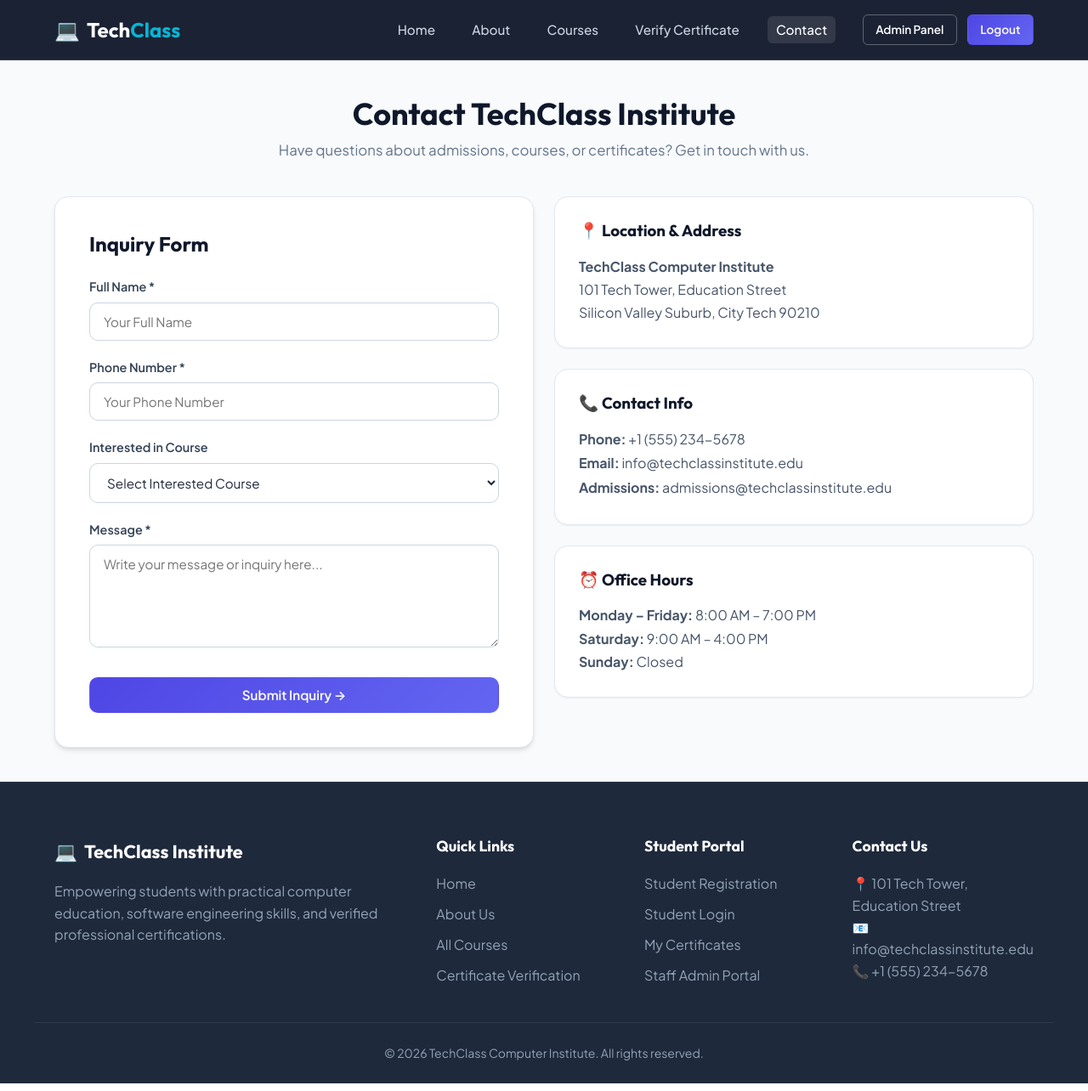
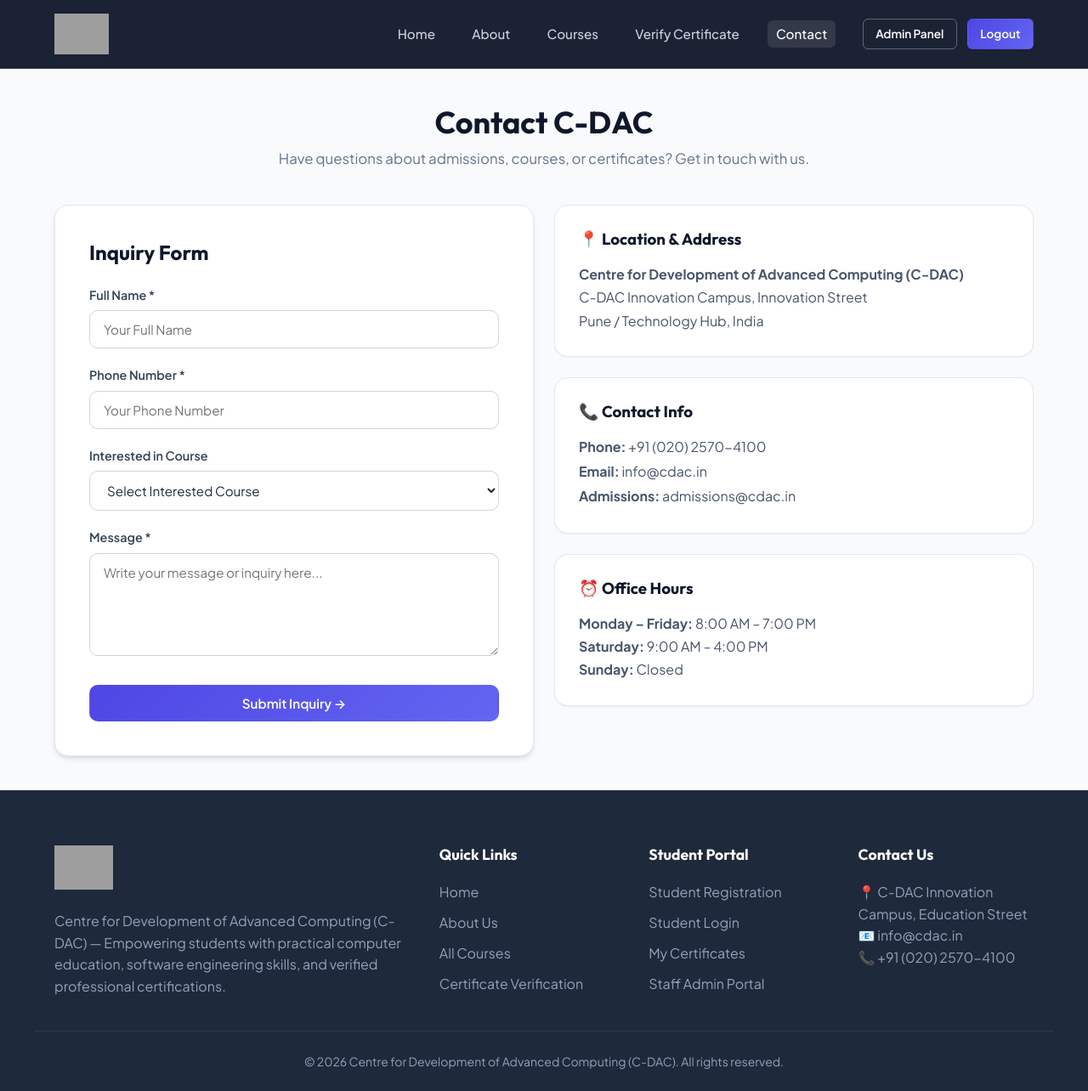
Before and after one commit to Shivam-Patel22/CDAC-CLASS-WEBSITE, a Django app: page /contact/ in a window 1280 px wide. Shown: the whole page at 85% size. Run offline with Django 5.2, Linux system fonts and the light colour scheme; the visitor is signed in with stand-in values (Sample User, id 1); data that the repository does not hold is empty; grey boxes are pictures that could not be loaded.

Commit message:
changing the logo and name of the website

```diff
--- a/accounts/views.py
+++ b/accounts/views.py
@@ -72,7 +72,7 @@ def auth_page(request, tab='login'):
                 user_auth = authenticate(request, username=username, password=password)
                 if user_auth is not None:
                     auth_login(request, user_auth)
-                    messages.success(request, f"Welcome to TechClass, {first_name}! Your account has been created.")
+                    messages.success(request, f"Welcome to C-DAC, {first_name}! Your account has been created.")
                     return redirect('core:home')
                 else:
                     messages.success(request, "Registration successful! Please log in with your credentials.")
--- a/core/management/commands/seed_data.py
+++ b/core/management/commands/seed_data.py
@@ -14,7 +14,7 @@ class Command(BaseCommand):
         admin_user, created = User.objects.get_or_create(
             username='admin',
             defaults={
-                'email': 'admin@techclassinstitute.edu',
+                'email': 'admin@cdac.in',
                 'is_staff': True,
                 'is_superuser': True
             }
--- a/static/css/auth.css
+++ b/static/css/auth.css
@@ -1,5 +1,5 @@
 /* ==========================================================================
-   Computer Class Portal - Authentication Design System
+   Centre for Development of Advanced Computing (C-DAC) - Authentication System
    Color Theme: Professional Blue and White Theme
    File: static/css/auth.css
    ========================================================================== */
--- a/static/css/style.css
+++ b/static/css/style.css
@@ -1,5 +1,5 @@
 /* ==========================================================================
-   TechClass Computer Institute — Global Stylesheet
+   Centre for Development of Advanced Computing (C-DAC) — Global Stylesheet
    Design System: Modern Glassmorphism & High-Contrast Typography
    ========================================================================== */
 
@@ -121,10 +121,27 @@ img {
     font-size: 1.5rem;
     font-weight: 700;
     color: var(--white);
+    text-decoration: none;
 }
 
-.logo-text .highlight {
-    color: var(--secondary);
+.cdac-nav-logo-img {
+    height: 48px;
+    width: auto;
+    max-width: 100%;
+    object-fit: contain;
+    transition: transform 0.2s ease;
+}
+
+.cdac-nav-logo-img:hover {
+    transform: scale(1.02);
+}
+
+.cdac-footer-logo-img {
+    height: 52px;
+    width: auto;
+    max-width: 100%;
+    object-fit: contain;
+    margin-bottom: 0.5rem;
 }
 
 .nav-menu {
--- a/static/js/main.js
+++ b/static/js/main.js
@@ -1,4 +1,4 @@
-/* TechClass Computer Institute — Global JavaScript */
+/* Centre for Development of Advanced Computing (C-DAC) — Global JavaScript */
 
 document.addEventListener('DOMContentLoaded', () => {
     // 1. Mobile Menu Toggle
--- a/templates/accounts/auth.html
+++ b/templates/accounts/auth.html
@@ -1,7 +1,7 @@
 {% extends 'base.html' %}
 {% load static %}
 
-{% block title %}{% if active_tab == 'register' %}Create Account{% else %}Login{% endif %} | Computer Class Portal{% endblock %}
+{% block title %}{% if active_tab == 'register' %}Create Account{% else %}Login{% endif %} | C-DAC Portal{% endblock %}
 
 {% block extra_head %}
 <link rel="stylesheet" href="{% static 'css/auth.css' %}">
--- a/templates/accounts/dashboard.html
+++ b/templates/accounts/dashboard.html
@@ -1,6 +1,6 @@
 {% extends 'base.html' %}
 
-{% block title %}Student Dashboard | TechClass Institute{% endblock %}
+{% block title %}Student Dashboard | Centre for Development of Advanced Computing (C-DAC){% endblock %}
 
 {% block content %}
 <div class="container">
@@ -58,7 +58,7 @@
     <div class="empty-state">
         <div class="empty-state-icon">📜</div>
         <h3>No Certificates Found</h3>
-        <p>You haven't been awarded any course certificates yet. Complete a course at TechClass Institute to earn your verified certificate!</p>
+        <p>You haven't been awarded any course certificates yet. Complete a course at C-DAC to earn your verified certificate!</p>
         <a href="{% url 'courses:course_list' %}" class="btn btn-primary">Browse Available Courses</a>
     </div>
     {% endif %}
--- a/templates/base.html
+++ b/templates/base.html
@@ -4,12 +4,12 @@
 <head>
     <meta charset="UTF-8">
     <meta name="viewport" content="width=device-width, initial-scale=1.0">
-    <title>{% block title %}Computer Class Institute{% endblock %} | Computer Class Website</title>
-    <meta name="description" content="Leading Computer Training Institute offering industry-grade courses, certifications, and hands-on technical training.">
+    <title>{% block title %}C-DAC | Centre for Development of Advanced Computing{% endblock %}</title>
+    <meta name="description" content="Centre for Development of Advanced Computing (C-DAC) offering industry-grade courses, certifications, and hands-on technical training.">
     <link rel="stylesheet" href="{% static 'css/style.css' %}">
     <link rel="preconnect" href="https://fonts.googleapis.com">
     <link rel="preconnect" href="https://fonts.gstatic.com" crossorigin>
-    <link href="https://fonts.googleapis.com/css2?family=Outfit:wght@300;400;500;600;700&family=Plus+Jakarta+Sans:wght@400;500;600;700&display=swap" rel="stylesheet">
+    <link href="https://fonts.googleapis.com/css2?family=Mukta:wght@500;600;700&family=Outfit:wght@400;500;600;700;800&family=Plus+Jakarta+Sans:wght@400;500;600;700&display=swap" rel="stylesheet">
     {% block extra_head %}{% endblock %}
 </head>
 <body>
@@ -17,9 +17,8 @@
     {% if user.is_authenticated or request.session.is_guest %}
     <header class="navbar-header">
         <div class="nav-container">
-            <a href="{% url 'core:home' %}" class="nav-logo">
-                <div class="logo-icon">💻</div>
-                <span class="logo-text">Tech<span class="highlight">Class</span></span>
+            <a href="{% url 'core:home' %}" class="nav-logo" title="Centre for Development of Advanced Computing (C-DAC)">
+                <img src="{% static 'images/cdac-logo-white.svg' %}" alt="C-DAC | Centre for Development of Advanced Computing" class="cdac-nav-logo-img">
             </a>
 
             <button class="mobile-toggle" id="mobile-toggle" aria-label="Toggle navigation">
@@ -84,10 +83,10 @@
     <footer class="footer">
         <div class="footer-container">
             <div class="footer-col brand-col">
-                <a href="{% url 'core:home' %}" class="footer-logo">
-                    <span class="logo-icon">💻</span> TechClass Institute
+                <a href="{% url 'core:home' %}" class="footer-logo" title="Centre for Development of Advanced Computing (C-DAC)">
+                    <img src="{% static 'images/cdac-logo-white.svg' %}" alt="C-DAC Logo" class="cdac-footer-logo-img">
                 </a>
-                <p>Empowering students with practical computer education, software engineering skills, and verified professional certifications.</p>
+                <p>Centre for Development of Advanced Computing (C-DAC) — Empowering students with practical computer education, software engineering skills, and verified professional certifications.</p>
             </div>
             <div class="footer-col">
                 <h4>Quick Links</h4>
@@ -109,13 +108,13 @@
             </div>
             <div class="footer-col">
                 <h4>Contact Us</h4>
-                <p>📍 101 Tech Tower, Education Street</p>
-                <p>📧 info@techclassinstitute.edu</p>
-                <p>📞 +1 (555) 234-5678</p>
+                <p>📍 C-DAC Innovation Campus, Education Street</p>
+                <p>📧 info@cdac.in</p>
+                <p>📞 +91 (020) 2570-4100</p>
             </div>
         </div>
         <div class="footer-bottom">
-            <p>&copy; 2026 TechClass Computer Institute. All rights reserved.</p>
+            <p>&copy; 2026 Centre for Development of Advanced Computing (C-DAC). All rights reserved.</p>
         </div>
     </footer>
     {% endif %}
--- a/templates/certificates/result.html
+++ b/templates/certificates/result.html
@@ -1,6 +1,6 @@
 {% extends 'base.html' %}
 
-{% block title %}Certificate Verification Result | TechClass Institute{% endblock %}
+{% block title %}Certificate Verification Result | Centre for Development of Advanced Computing (C-DAC){% endblock %}
 
 {% block content %}
 <div class="container">
@@ -14,9 +14,9 @@
     <!-- Official Certificate Render Box -->
     <div class="certificate-card">
         <div class="certificate-header">
-            <div style="font-size: 2.5rem; margin-bottom: 0.5rem;">💻</div>
+            <img src="{% static 'images/cdac-logo.svg' %}" alt="C-DAC Logo" style="height: 58px; margin: 0 auto 1rem; display: block;">
             <h2 class="certificate-title">Certificate of Completion</h2>
-            <p class="certificate-subtitle">TECHCLASS COMPUTER TRAINING INSTITUTE</p>
+            <p class="certificate-subtitle">CENTRE FOR DEVELOPMENT OF ADVANCED COMPUTING (C-DAC)</p>
         </div>
 
         <div class="certificate-body">
--- a/templates/certificates/verify.html
+++ b/templates/certificates/verify.html
@@ -1,12 +1,12 @@
 {% extends 'base.html' %}
 
-{% block title %}Verify Certificate | TechClass Institute{% endblock %}
+{% block title %}Verify Certificate | Centre for Development of Advanced Computing (C-DAC){% endblock %}
 
 {% block content %}
 <div class="container">
     <div class="page-header">
         <h1 class="page-title">Certificate Verification</h1>
-        <p class="page-subtitle">Verify the authenticity of a course certificate issued by TechClass Institute.</p>
+        <p class="page-subtitle">Verify the authenticity of a course certificate issued by C-DAC.</p>
     </div>
 
     <div class="form-card" style="max-width: 550px;">
--- a/templates/core/contact.html
+++ b/templates/core/contact.html
@@ -1,11 +1,11 @@
 {% extends 'base.html' %}
 
-{% block title %}Contact Us | TechClass Computer Institute{% endblock %}
+{% block title %}Contact Us | Centre for Development of Advanced Computing (C-DAC){% endblock %}
 
 {% block content %}
 <div class="container">
     <div class="page-header">
-        <h1 class="page-title">Contact TechClass Institute</h1>
+        <h1 class="page-title">Contact C-DAC</h1>
         <p class="page-subtitle">Have questions about admissions, courses, or certificates? Get in touch with us.</p>
     </div>
 
@@ -55,18 +55,18 @@
             <div class="card" style="margin-bottom: 1.5rem;">
                 <h3 style="margin-bottom: 1rem;">📍 Location & Address</h3>
                 <p style="color: var(--gray-600); line-height: 1.7;">
-                    <strong>TechClass Computer Institute</strong><br>
-                    101 Tech Tower, Education Street<br>
-                    Silicon Valley Suburb, City Tech 90210
+                    <strong>Centre for Development of Advanced Computing (C-DAC)</strong><br>
+                    C-DAC Innovation Campus, Innovation Street<br>
+                    Pune / Technology Hub, India
                 </p>
             </div>
 
             <div class="card" style="margin-bottom: 1.5rem;">
                 <h3 style="margin-bottom: 1rem;">📞 Contact Info</h3>
                 <p style="color: var(--gray-600); line-height: 1.8;">
-                    <strong>Phone:</strong> +1 (555) 234-5678<br>
-                    <strong>Email:</strong> info@techclassinstitute.edu<br>
-                    <strong>Admissions:</strong> admissions@techclassinstitute.edu
+                    <strong>Phone:</strong> +91 (020) 2570-4100<br>
+                    <strong>Email:</strong> info@cdac.in<br>
+                    <strong>Admissions:</strong> admissions@cdac.in
                 </p>
             </div>
 
--- a/templates/core/home.html
+++ b/templates/core/home.html
@@ -1,7 +1,7 @@
 {% extends 'base.html' %}
 {% load static %}
 
-{% block title %}Home | Computer Training Institute{% endblock %}
+{% block title %}Home | Centre for Development of Advanced Computing (C-DAC){% endblock %}
 
 {% block content %}
 <!-- Hero Section -->
@@ -19,7 +19,7 @@
 <!-- Highlights Section -->
 <section class="container">
     <div class="page-header">
-        <h2 class="page-title">Why Choose TechClass Institute?</h2>
+        <h2 class="page-title">Why Choose C-DAC?</h2>
         <p class="page-subtitle">We provide high-quality education with practical hands-on experience</p>
     </div>
 
--- a/templates/courses/course_detail.html
+++ b/templates/courses/course_detail.html
@@ -1,6 +1,6 @@
 {% extends 'base.html' %}
 
-{% block title %}{{ course.name }} | TechClass Institute{% endblock %}
+{% block title %}{{ course.name }} | C-DAC{% endblock %}
 
 {% block content %}
 <div class="container">
--- a/templates/courses/course_list.html
+++ b/templates/courses/course_list.html
@@ -1,6 +1,6 @@
 {% extends 'base.html' %}
 
-{% block title %}All Courses | TechClass Computer Institute{% endblock %}
+{% block title %}All Courses | Centre for Development of Advanced Computing (C-DAC){% endblock %}
 
 {% block content %}
 <div class="container">
--- a/templates/dashboard/index.html
+++ b/templates/dashboard/index.html
@@ -1,6 +1,6 @@
 {% extends 'base.html' %}
 
-{% block title %}Admin Overview | TechClass Institute{% endblock %}
+{% block title %}Admin Overview | Centre for Development of Advanced Computing (C-DAC){% endblock %}
 
 {% block content %}
 <div class="container">
--- a/templates/dashboard/login.html
+++ b/templates/dashboard/login.html
@@ -1,6 +1,6 @@
 {% extends 'base.html' %}
 
-{% block title %}Staff Admin Portal Login | TechClass Institute{% endblock %}
+{% block title %}Staff Admin Portal Login | Centre for Development of Advanced Computing (C-DAC){% endblock %}
 
 {% block content %}
 <div class="container">
```
Also changed, not shown: templates/accounts/partials/auth_form.html (+7 -7 lines), templates/core/about.html (+5 -5 lines), static/images/cdac-logo-white.svg (added), static/images/cdac-logo.svg (added).
